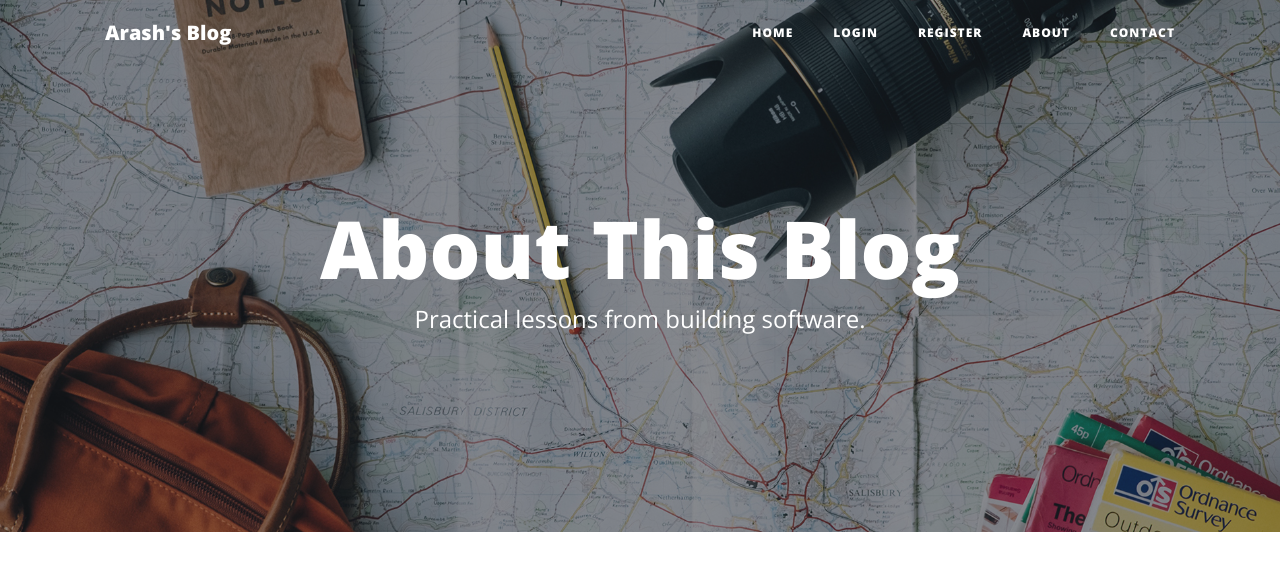
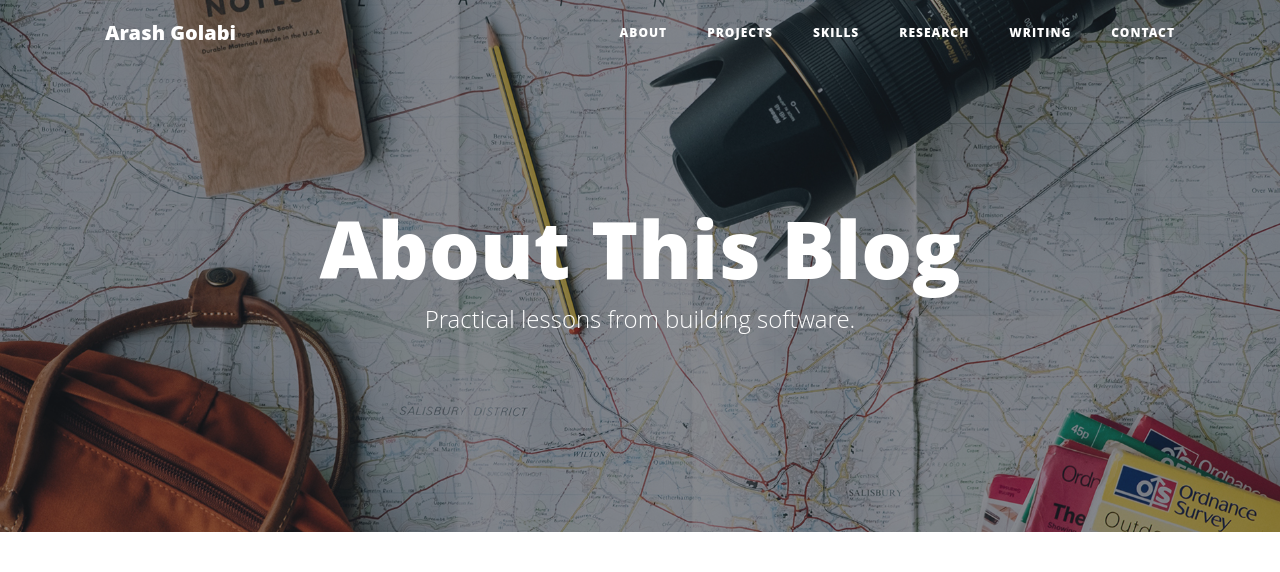
Before and after one commit to Arash80/my-page, a Flask app: page /about in a window 1280 px wide. Shown: the top 572 px of the page. Run offline with Flask 3, Linux system fonts and the light colour scheme; some libraries are stand-ins or nearby versions.

Commit message:
Update navigation and metadata for portfolio website

```diff
--- a/templates/header.html
+++ b/templates/header.html
@@ -1,64 +1,41 @@
 <!DOCTYPE html>
 <html lang="en">
-
 <head>
-
   <meta charset="utf-8">
   <meta name="viewport" content="width=device-width, initial-scale=1, shrink-to-fit=no">
-  <meta name="description" content="">
-  <meta name="author" content="">
+  <meta name="description" content="Arash Golabi — Applied AI and Machine Learning Engineer specializing in MLOps, agentic RAG, trustworthy AI, reinforcement learning, and research engineering.">
+  <meta name="author" content="Arash Golabi">
+  <title>Arash Golabi | Applied AI & Machine Learning Engineer</title>
 
-  <title>Arash's Blog</title>
-
-  <!-- Bootstrap core CSS -->
   <link href="{{ url_for('static', filename='vendor/bootstrap/css/bootstrap.min.css') }}" rel="stylesheet">
-
-  <!-- Custom fonts for this template -->
   <link href="{{ url_for('static', filename='vendor/fontawesome-free/css/all.min.css')}}" rel="stylesheet" type="text/css">
-  <link href='https://fonts.googleapis.com/css?family=Lora:400,700,400italic,700italic' rel='stylesheet' type='text/css'>
-  <link href='https://fonts.googleapis.com/css?family=Open+Sans:300italic,400italic,600italic,700italic,800italic,400,300,600,700,800' rel='stylesheet' type='text/css'>
-
-  <!-- Custom styles for this template -->
+  <link href="https://fonts.googleapis.com/css?family=Inter:400,500,600,700,800&display=swap" rel="stylesheet">
   <link href="{{ url_for('static', filename='css/clean-blog.min.css')}}" rel="stylesheet">
-
+  <link href="{{ url_for('static', filename='css/portfolio.css')}}" rel="stylesheet">
 </head>
-
 <body>
-
-<!-- Navigation -->
-<nav class="navbar navbar-expand-lg navbar-light fixed-top" id="mainNav">
+<nav class="navbar navbar-expand-lg navbar-dark fixed-top portfolio-nav" id="mainNav">
   <div class="container">
-    <a class="navbar-brand" href="{{url_for('get_all_posts')}}">Arash's Blog</a>
-    <button class="navbar-toggler navbar-toggler-right" type="button" data-toggle="collapse" data-target="#navbarResponsive" aria-controls="navbarResponsive" aria-expanded="false" aria-label="Toggle navigation">
-      Menu
-      <i class="fas fa-bars"></i>
+    <a class="navbar-brand" href="{{ url_for('get_all_posts') }}">Arash Golabi</a>
+    <button class="navbar-toggler" type="button" data-toggle="collapse" data-target="#navbarResponsive" aria-controls="navbarResponsive" aria-expanded="false" aria-label="Toggle navigation">
+      <span class="navbar-toggler-icon"></span>
     </button>
     <div class="collapse navbar-collapse" id="navbarResponsive">
       <ul class="navbar-nav ml-auto">
+        <li class="nav-item"><a class="nav-link" href="{{ url_for('get_all_posts') }}#about">About</a></li>
+        <li class="nav-item"><a class="nav-link" href="{{ url_for('get_all_posts') }}#projects">Projects</a></li>
+        <li class="nav-item"><a class="nav-link" href="{{ url_for('get_all_posts') }}#skills">Skills</a></li>
+        <li class="nav-item"><a class="nav-link" href="{{ url_for('get_all_posts') }}#research">Research</a></li>
+        <li class="nav-item"><a class="nav-link" href="{{ url_for('get_all_posts') }}#blog">Writing</a></li>
+        <li class="nav-item"><a class="nav-link" href="{{ url_for('get_all_posts') }}#contact">Contact</a></li>
+        {% if current_user.is_authenticated %}
         <li class="nav-item">
-          <a class="nav-link" href="{{ url_for('get_all_posts') }}">Home</a>
+          <form method="post" action="{{ url_for('logout') }}" class="nav-link p-0">
+            {{ logout_form.hidden_tag() }}
+            <button type="submit" class="btn btn-link nav-link border-0 p-0">Log Out</button>
+          </form>
         </li>
-          {% if not current_user.is_authenticated %}
-              <li class="nav-item">
-                <a class="nav-link" href="{{ url_for('login') }}">Login</a>
-              </li>
-              <li class="nav-item">
-                <a class="nav-link" href="{{ url_for('register') }}">Register</a>
-              </li>
-            {% else %}
-              <li class="nav-item">
-                <form method="post" action="{{ url_for('logout') }}" class="nav-link p-0">
-                  {{ logout_form.hidden_tag() }}
-                  <button type="submit" class="btn btn-link nav-link border-0 p-0">Log Out</button>
-                </form>
-              </li>
-            {% endif %}
-        <li class="nav-item">
-          <a class="nav-link" href="{{ url_for('about') }}">About</a>
-        </li>
-        <li class="nav-item">
-          <a class="nav-link" href="{{ url_for('contact') }}">Contact</a>
-        </li>
+        {% endif %}
       </ul>
     </div>
   </div>
```
